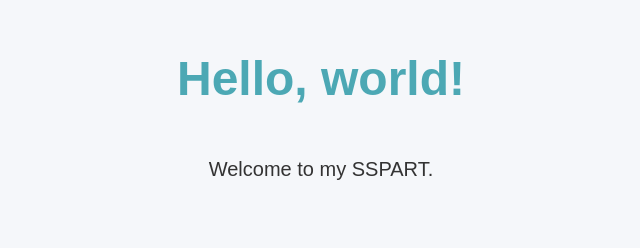
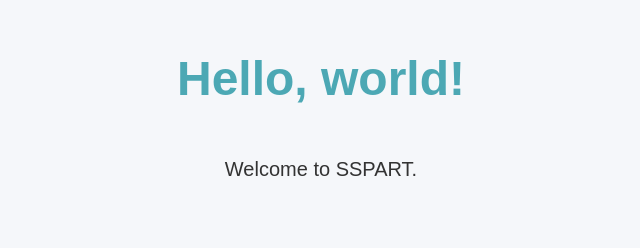
Before and after one commit to sspartorg/sppart-website, a plain HTML site: page index.html in a window 1280 px wide. Shown: the part 290-538 px from the top of the page, 319-959 px from the left. Drawn offline with Linux system fonts and the light colour scheme.

Commit message:
Update index.html

```diff
--- a/index.html
+++ b/index.html
@@ -39,7 +39,7 @@
 </head>
 <body>
   <h1>Hello, world!</h1>
-  <p>Welcome to my SSPART.</p>
+  <p>Welcome to SSPART.</p>
   <footer>&copy; 2025 SSPART Enterprise Private Limited</footer>
 </body>
 </html>
```
